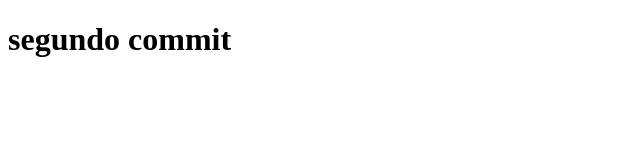
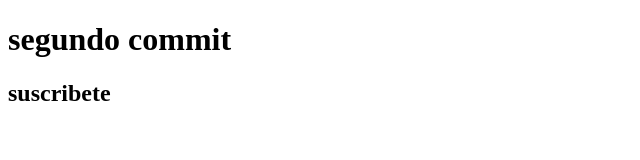
Before and after one commit to ArmasJonathan09/Pruebas-, a plain HTML site: page index.html in a window 1280 px wide. Shown: the whole page, without its empty margins (0-640 px from the left). Drawn offline with Linux system fonts and the light colour scheme.

Commit message:
modifique index y cree login.php

```diff
--- a/index.html
+++ b/index.html
@@ -7,5 +7,6 @@
 </head>
 <body>
    <h1>segundo commit</h1>
+   <h2>suscribete</h2>
 </body>
 </html>
```
